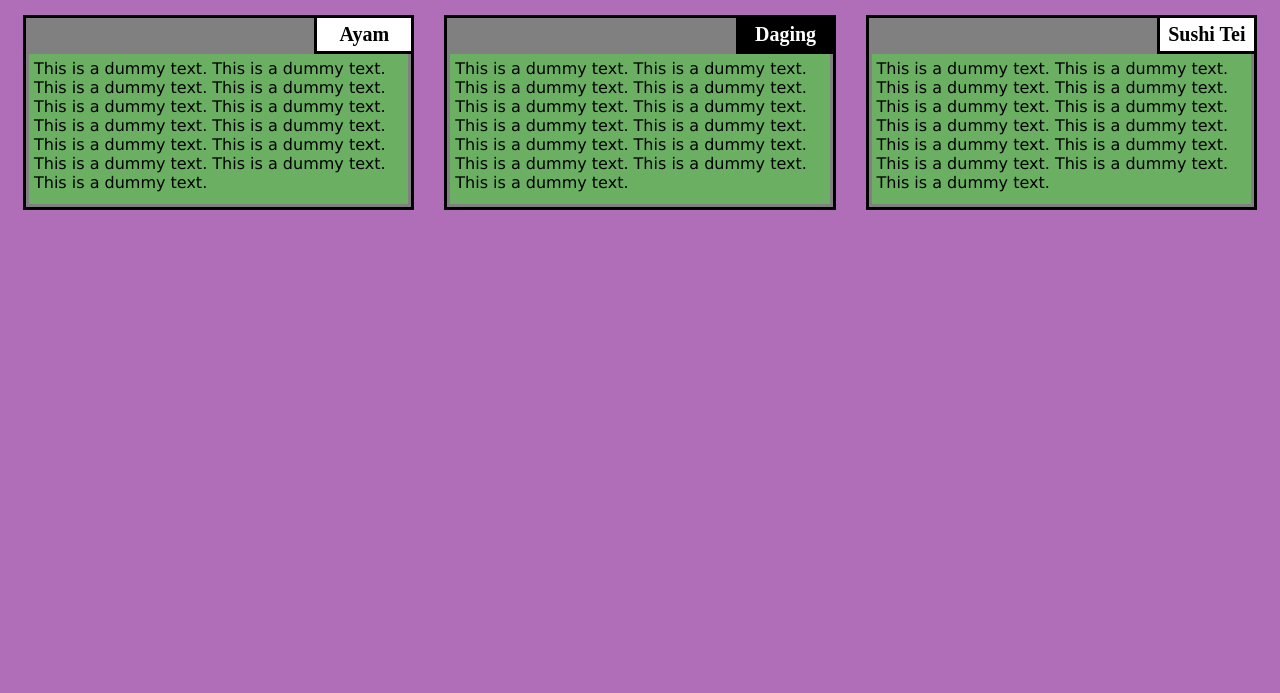
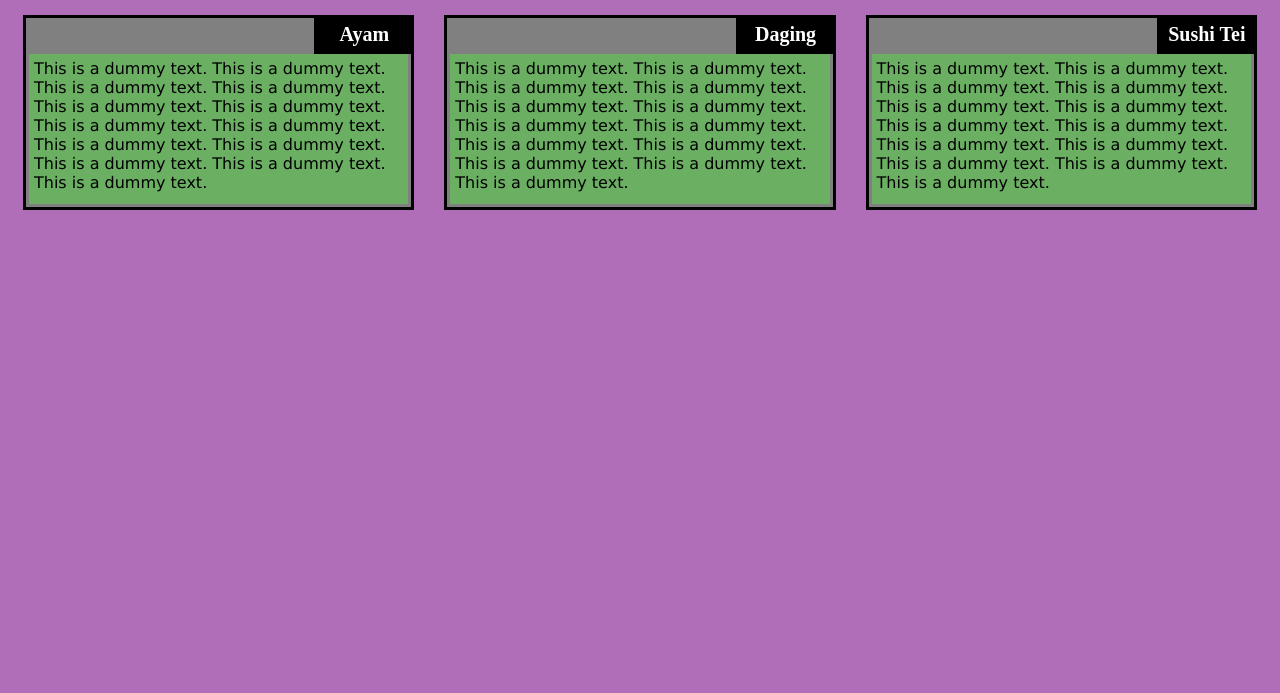
Before and after one commit to badaistracted/module2-solution, a plain HTML site: page index.html in a window 1280 px wide. Shown: the part 107-800 px from the top of the page. Drawn offline with Linux system fonts and the light colour scheme.

Commit message:
Update solution-style.css

```diff
--- a/css/solution-style.css
+++ b/css/solution-style.css
@@ -36,7 +36,7 @@
     }
 
     .sub1 {
-	color: black;
+	color: white;
         float: right;
         width: 100px;
         padding: 5px;
@@ -45,7 +45,7 @@
         text-align: center;
         font-size: 125%;
         font-weight: bold;
-        background-color: white;
+        background-color: black;
 
     }
 
@@ -64,7 +64,7 @@
     }
 
     .sub3 {
-        color: black;
+        color: white;
         float: right;
         width: 100px;
         padding: 5px;
@@ -73,7 +73,7 @@
         text-align: center;
         font-size: 125%;
         font-weight: bold;
-        background-color: white;
+        background-color: black;
 
     }
 
```
